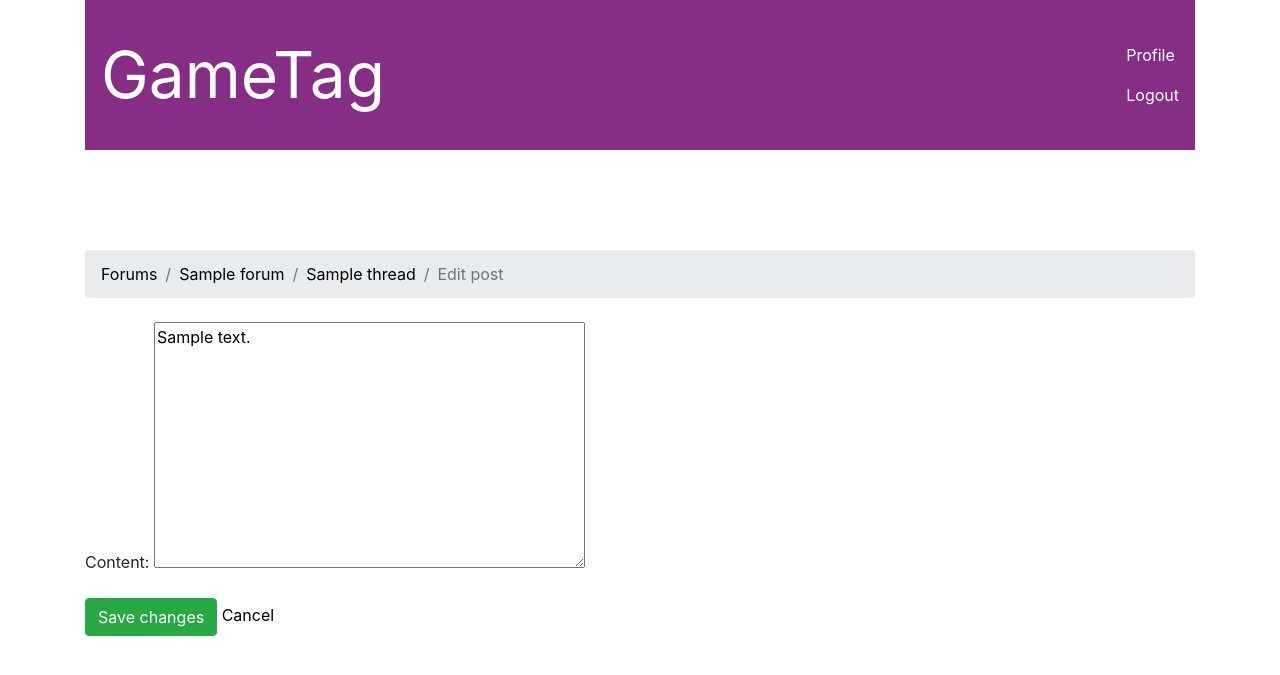
After one commit to Eldfly/GameTag, a Django app: page /forums/1/threads/1/posts/1/edit/ in a window 1280 px wide. The commit adds this page. Shown: the top 675 px of the page. Run offline with Django 3.2, Linux system fonts and the light colour scheme; a user stored in the database is signed in; tables that the repository leaves empty hold one stand-in row (values such as "Sample post"); parts of the project's set-up code (start-up, migrations or seed data) failed here and were passed over; some libraries are stand-ins or nearby versions.

Commit message:
eidt post

```diff
--- a/forums/urls.py
+++ b/forums/urls.py
@@ -17,5 +17,10 @@ urlpatterns = [
     #url for reply to a post in a thread
     path('forums/<int:forum_id>/threads/<int:thread_id>/reply/', views.reply_thread, name='reply_thread'),
 
+    #url for update post
+    path('forums/<int:forum_id>/threads/<int:thread_id>/posts/<int:post_id>/edit/', views.PostUpdateView.as_view(), name='edit_post'),
+
+ # url(r'^boards/(?P<pk>\d+)/topics/(?P<topic_pk>\d+)/posts/(?P<post_pk>\d+)/edit/$',
+ #        views.PostUpdateView.as_view(), name='edit_post'),
 
 ]
--- a/forums/views.py
+++ b/forums/views.py
@@ -5,10 +5,11 @@ from django.http import Http404
 from django.contrib.auth.decorators import login_required
 from django.contrib.auth.models import User
 from django.db.models import Count
+from django.views.generic import UpdateView
+from django.utils import timezone
+from django.utils.decorators import method_decorator
 
 
-
-# Create your views here.
 
 def forum_threads(request, forum_id):
 
@@ -87,3 +88,23 @@ def reply_thread(request, forum_id, thread_id):
         form = ReplyPostForm()
 
     return render(request, 'forums/reply_thread.html', {'thread': thread, 'form': form})
+
+
+@method_decorator(login_required, name='dispatch')
+class PostUpdateView(UpdateView):
+    model = Post
+    fields = ('content', )
+    template_name = 'forums/edit_post.html'
+    pk_url_kwarg = 'post_id'
+    context_object_name = 'post'
+
+    def get_queryset(self):
+        queryset = super().get_queryset()
+        return queryset.filter(creator=self.request.user)
+
+    def form_valid(self, form):
+        post = form.save(commit=False)
+        post.updated_by = self.request.user
+        post.updated_at = timezone.now()
+        post.save()
+        return redirect('thread_posts', forum_id=post.thread.forum.id, thread_id=post.thread.id)
--- /dev/null
+++ b/templates/forums/edit_post.html
@@ -0,0 +1,21 @@
+{% extends 'base.html' %}
+
+{% block title %}Edit post{% endblock %}
+
+{% block content %}
+
+<ol class="breadcrumb my-4">
+  <li class="breadcrumb-item"><a class="forum" href="{% url 'home' %}">Forums</a></li>
+  <li class="breadcrumb-item"><a class="forum" href="{% url 'forum_threads' post.thread.forum.id %}">{{ post.thread.forum.name }}</a></li>
+  <li class="breadcrumb-item"><a class="forum" href="{% url 'thread_posts' post.thread.forum.id post.thread.id %}">{{ post.thread.name }}</a></li>
+  <li class="breadcrumb-item active">Edit post</li>
+</ol>
+
+
+  <form method="post" class="mb-4" novalidate>
+    {% csrf_token %}
+    {{ form.as_p }}
+    <button type="submit" class="btn btn-success">Save changes</button>
+    <a class="forum" href="{% url 'thread_posts' post.thread.forum.id post.thread.id %}" class="btn btn-outline-secondary" role="button">Cancel</a>
+  </form>
+{% endblock %}
--- a/templates/forums/thread_posts.html
+++ b/templates/forums/thread_posts.html
@@ -40,7 +40,7 @@
            {{ post.content }}
            {% if post.creator == user %}
              <div class="mt-3">
-               <a href="#" class="btn btn-primary btn-sm" role="button">Edit</a>
+               <a href="{% url 'edit_post' post.thread.forum.id post.thread.id post.id %}" class="btn btn-primary btn-sm" role="button">Edit</a>
              </div>
            {% endif %}
          </div>
```
